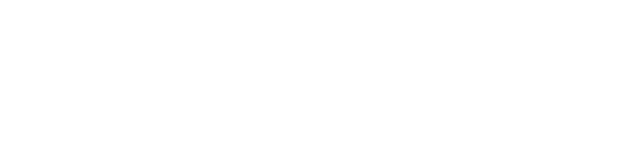
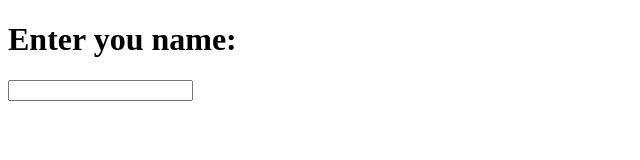
Before and after one commit to acciojob/personal-greeting-Akanksha9678, a React app: page / in a window 1280 px wide. Shown: the whole page, without its empty margins (0-640 px from the left). Built offline with nearby package versions, Linux system fonts and the light colour scheme.

Commit message:
greeting

```diff
--- a/src/components/App.js
+++ b/src/components/App.js
@@ -1,10 +1,12 @@
 
 import React from "react";
-import './../styles/App.css';
+import Greeting from "./Greeting";
+
 
 const App = () => {
   return (
     <div>
+        <Greeting/>
         {/* Do not remove the main div */}
     </div>
   )
--- /dev/null
+++ b/src/components/Greeting.jsx
@@ -0,0 +1,20 @@
+import React,{useState} from 'react';
+
+const Greeting=()=>{
+
+    const flag=false;
+    const [userName,setUsername]=useState("");
+    return(
+        <div>
+            <h1>Enter you name:</h1>
+            <input type="text" onChange={(e)=>{setUsername(e.target.value)}}/>
+
+           {
+             userName && <p>Hello {userName}!</p>
+           }
+
+        </div>
+    )
+}
+
+export default Greeting;
--- a/src/index.html
+++ b/src/index.html
@@ -8,5 +8,8 @@
 </head>
 <body>
 <div id="root">
+
 </div>
+
+<script src="./index.js"></script>
 </html>
```
Also changed, not shown: 1 other file.
